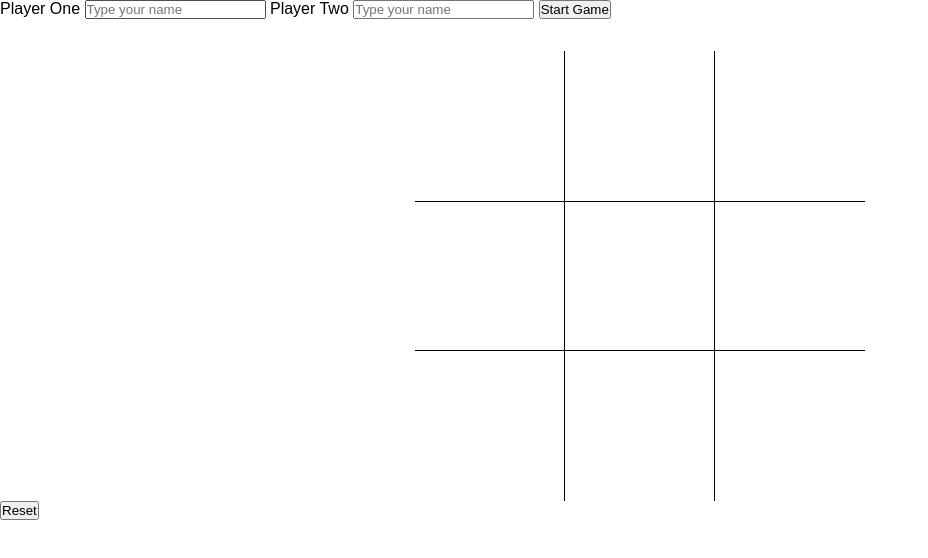
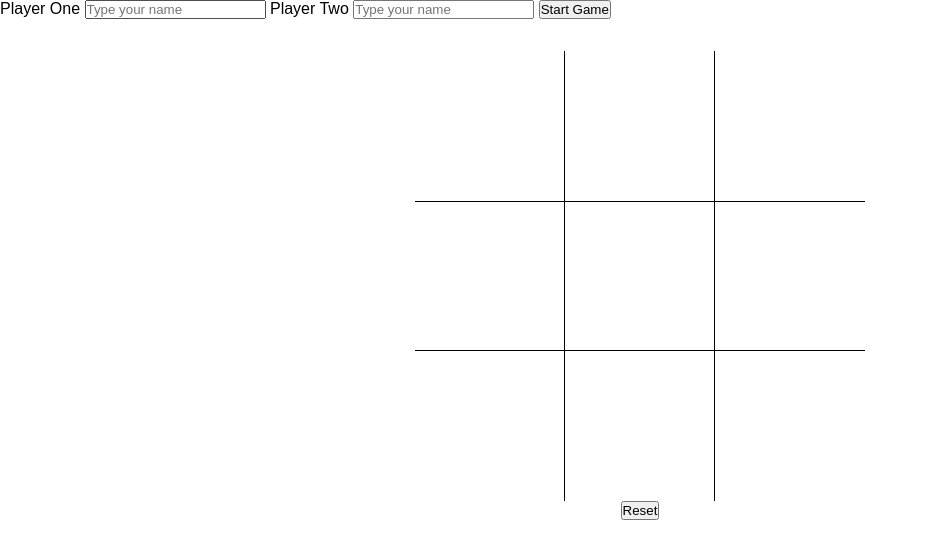
Before and after one commit to cjfaquino/tic-tac-toe, a plain HTML site: page index.html in a window 1280 px wide. Shown: the whole page, without its empty margins (0-928 px from the left). Drawn offline with Linux system fonts and the light colour scheme.

Commit message:
center #gameBoard

```diff
--- a/style.css
+++ b/style.css
@@ -3,6 +3,13 @@
   margin: 0;
   box-sizing: border-box;
   font-family: Arial, Helvetica, sans-serif;
+}
+
+#gameBoard {
+  display: flex;
+  flex-direction: column;
+  justify-content: center;
+  align-items: center;
 }
 
 #table {
```
